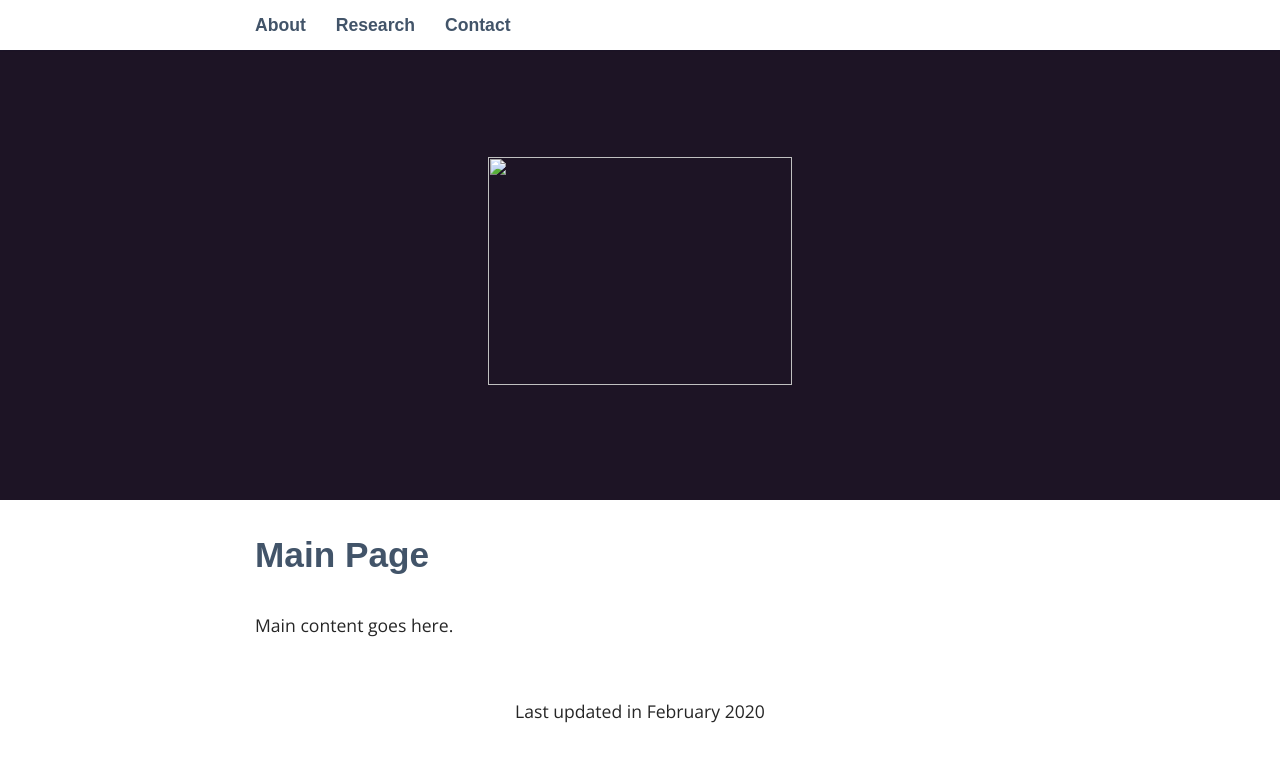
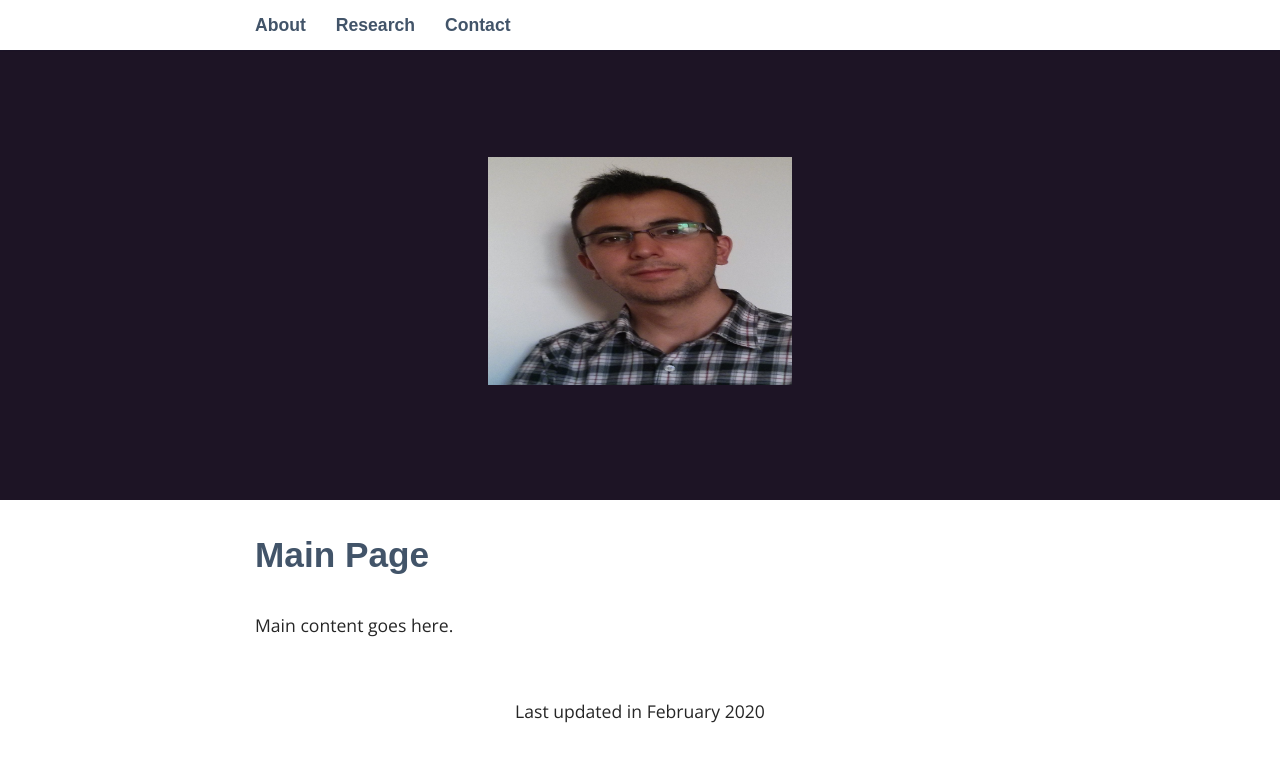
Before and after one commit to valerivardanyan/valerivardanyan.github.io, a Jekyll site: the page built from index.html, in a window 1280 px wide. Shown: the top 762 px of the page. Built offline with Jekyll 4.4.1, drawn with Linux system fonts in a browser that asks for light colours; some web fonts are replaced.

Commit message:
Some updates.

```diff
--- a/_includes/header.html
+++ b/_includes/header.html
@@ -14,6 +14,6 @@
 
 <header>
 	<figure>
-		<img src="_files/Prof_Pic.jpg" width="304" height="228">
+		<img src="files/Prof_Pic.jpg" width="304" height="228">
 	</figure>
 </header>
```
